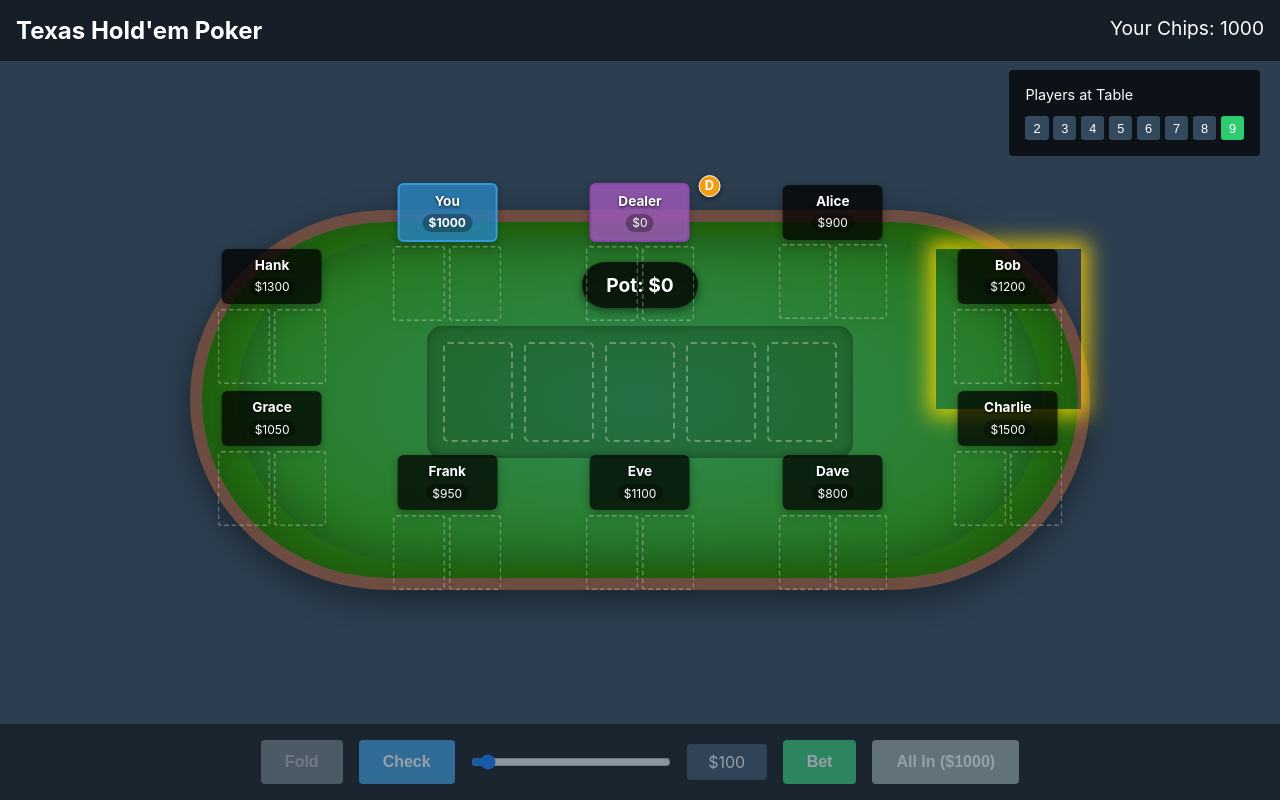
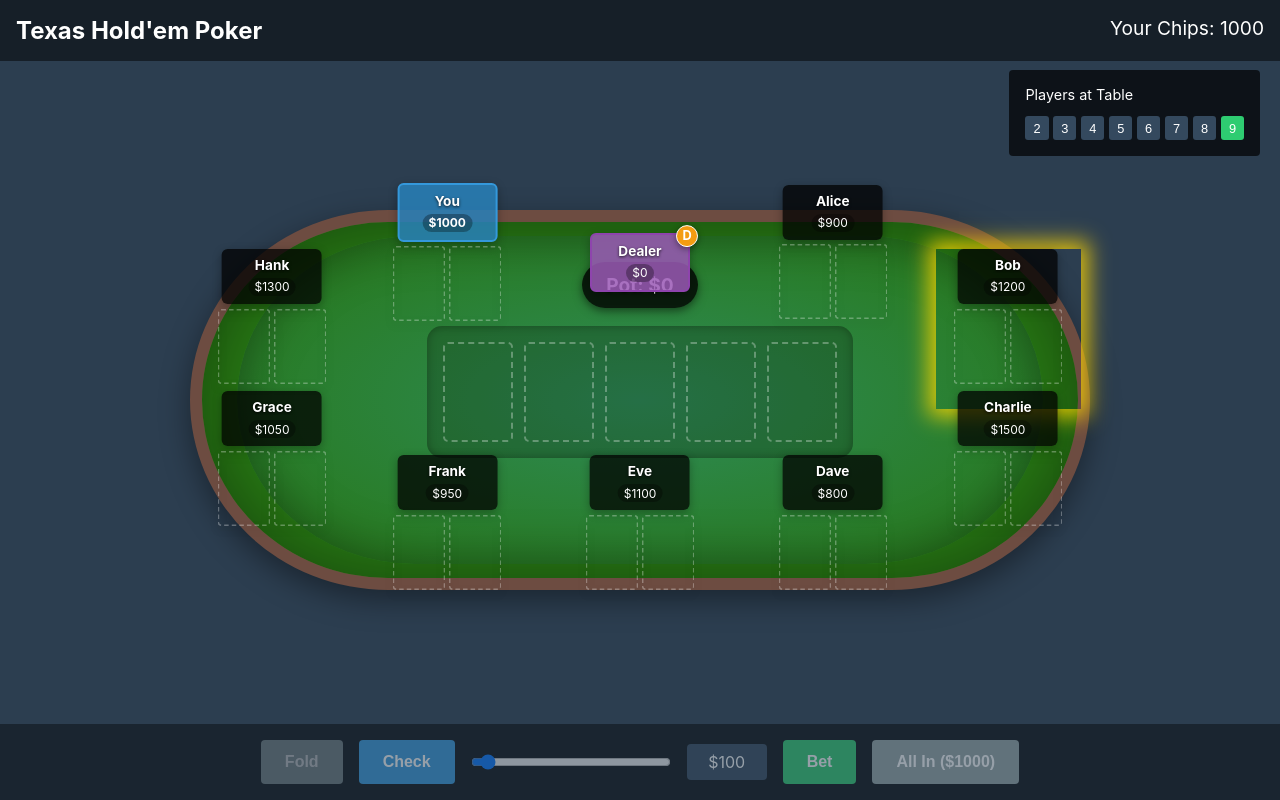
Before and after one commit to MatthewPDingle/CSCPT, a React (Create React App) app in the folder frontend/: page /game in a window 1280 px wide. Built offline with nearby package versions, Linux system fonts and the light colour scheme.

Commit message:
Remove dealer card outlines

```diff
--- a/frontend/src/components/poker/PokerTable.tsx
+++ b/frontend/src/components/poker/PokerTable.tsx
@@ -154,7 +154,7 @@ const PokerTable: React.FC<PokerTableProps> = ({ players, communityCards, pot })
               name: 'Dealer',
               chips: 0,
               position: -1, // Special position for dealer
-              cards: [null, null],
+              cards: [], // Empty cards array for dealer
               isActive: true,
               isCurrent: false,
               isDealer: true
```
